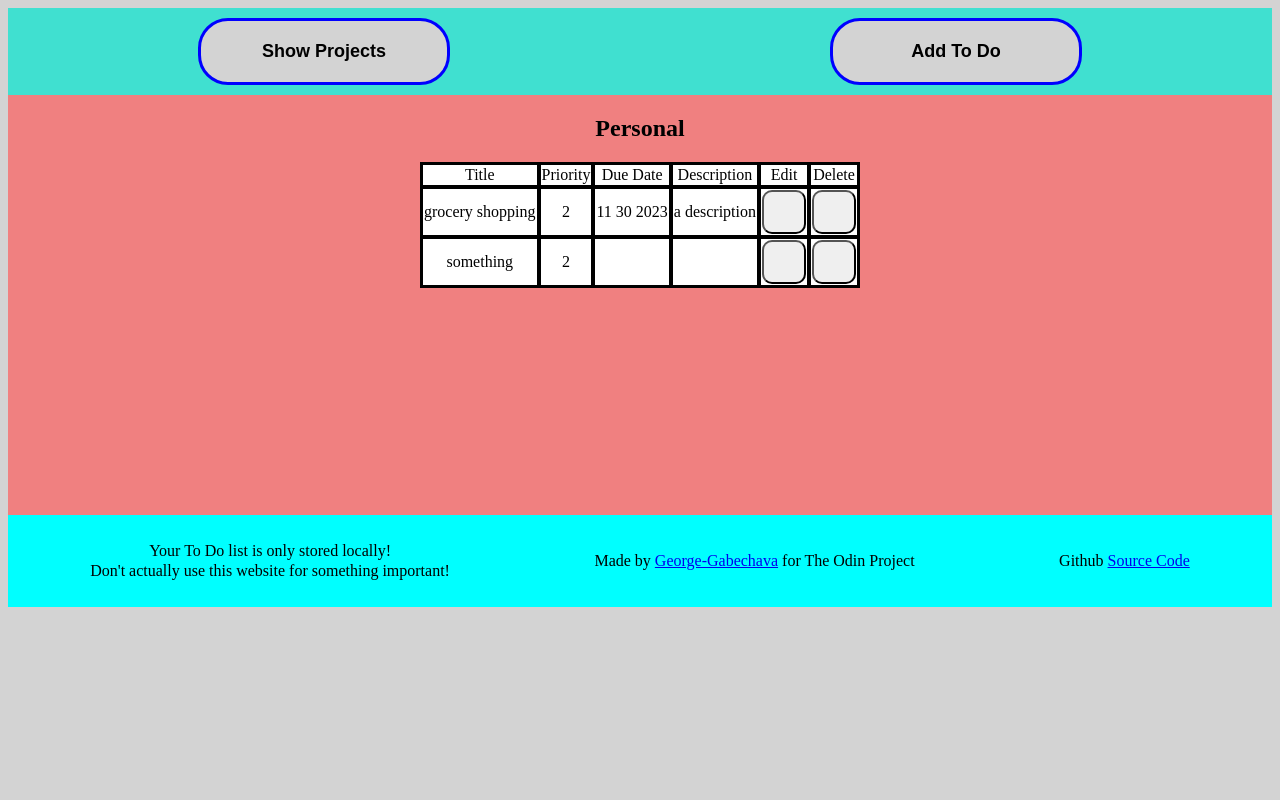
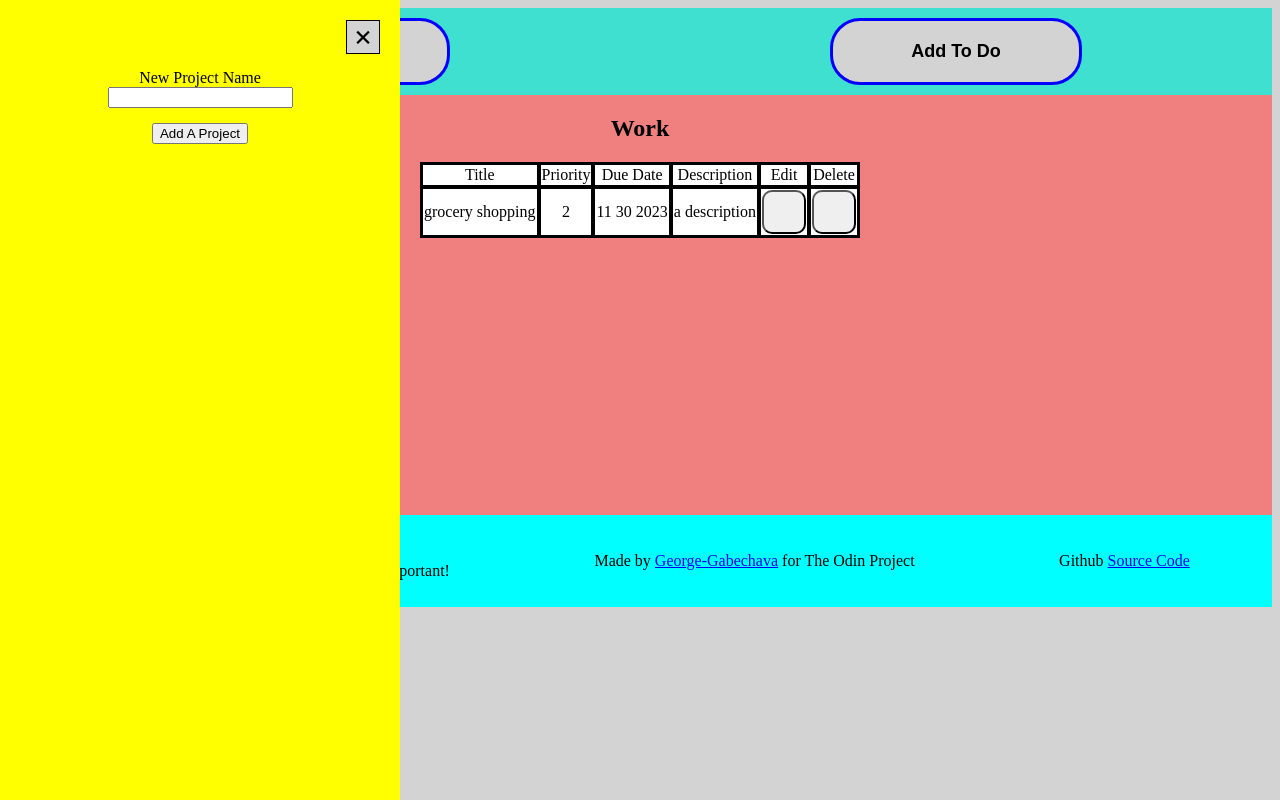
Before and after one commit to George-Gabechava/TOP-Todo-List, a website built with webpack: page dist/index.html in a window 1280 px wide. Built offline with nearby package versions, Linux system fonts and the light colour scheme.

Commit message:
click works to submit project, but not submit in js

```diff
--- a/src/main.js
+++ b/src/main.js
@@ -21,6 +21,9 @@ function createProject(name) {
 
 
     localStorage.setItem(projectName, JSON.stringify(taskList));
+    localStorage.setItem("Current Project", JSON.stringify(name));
+
+
 }
 
 //Currently selected project group
@@ -40,7 +43,11 @@ function currentProject() {
 
     //if localStorage is populated & available: select (most recent/first one?)
     if (localStorage.length > 0 && storageStatus == "available") {
-        return JSON.parse(localStorage.getItem("Current Project"));
+        const currentProject = JSON.parse(localStorage.getItem("Current Project"));
+
+        localStorage.setItem("Current Project", JSON.stringify(currentProject));
+
+        return currentProject;
     }
 
 
@@ -132,19 +139,32 @@ function assignTask(title, description, dueDate, priority) {
 //Add To Do Button
 const addToDoBtn = document.querySelector("#addToDo");
 const formPopup = document.querySelector("#todoForm");
-
 addToDoBtn.addEventListener('click', () => {
         formPopup.style.display = "block";
 });
 
-//Popup
+//Add show Projects Button
+const showProjectsBtn = document.querySelector("#showProjects");
+const projectsPopupForm = document.querySelector(".projectsPopup");
+
+showProjectsBtn.addEventListener('click', () => {
+    projectsPopupForm.style.display = "block";
+});
+
+//Popups Buttons
 const closeBtn = document.querySelector("#todoClose");
 closeBtn.addEventListener('click', () => {
     formPopup.style.display = "none";
 });
 
+const closeBtn2 = document.querySelector("#projectsClose");
+closeBtn2.addEventListener('click', () => {
+    projectsPopupForm.style.display = "none";
+});
+
 //submit form
 const todoForm = document.querySelector("#todoForm");
+
 todoForm.addEventListener("submit", (e) => {
     e.preventDefault();
     const formTitle = document.getElementById("taskTitle").value;
@@ -226,21 +246,41 @@ function addTaskUI(title, description, dueDate, priority) {
         let button2 = document.createElement('button');
         newCell6.append(button2);
     }
+    content.appendChild(table);
+}
 
+// Add Project UI
+const projectContent = document.getElementById("projectContent");
 
-    content.appendChild(table);
+const projectForm = document.querySelector("#addProjectForm");
+const submitProjectBtn = document.querySelector("#submitProject");
 
-}
+submitProjectBtn.addEventListener("click", (e) => {
+    e.preventDefault();
+    console.log("plz");
+
+});
+
+// function addProjectUI(name) {
+//     console.log(name);
+//     createProject(name);
+
+// }
 
 //Dummy Tasks for testing
 
 //Set Current Project on Home Page to Personal for testing
+
+// addProjectUI("Work");
+createProject("Work");
+
 currentProject();
+
 
 
 assignTask('grocery shopping', 'a description', "11 30 2023", 2);
 
-assignTask('something', '', "", 2);
+// assignTask('something', '', "", 2);
 
 
 // assignTask('Code this assignment', 'This TOP assignment', "11 01 2023", 2);
@@ -250,4 +290,5 @@ assignTask('something', '', "", 2);
 // window.task4 = assignTask('sleep 8 hours', 'zzz', '', 2);
 
 addTaskUI();
-console.log("final Personal parse",JSON.parse(localStorage.getItem("Personal")));
+console.log("final", localStorage);
+// console.log("final Personal parse",JSON.parse(localStorage.getItem("Personal")));
--- a/src/style.css
+++ b/src/style.css
@@ -149,10 +149,12 @@ body {
     justify-content: center;
     font-size: 2rem;
     font-weight: bolder;
+}
+
+#todoClose {
     align-self: flex-end;
     margin-top: 20px;
     margin-right: 20px;
-
 }
 
 #submitTodo {
@@ -172,6 +174,42 @@ body {
     height: 100%;
     margin-bottom: 10px;
     padding: 7px;
+}
+
+/* Show Projects Popup Styling */
+.projectsPopup {
+    background-color: yellow;
+    position: absolute;
+    top: 0px;
+    left: 0px;
+    height: 100vh;
+    width: 50vh;
+}
+
+.formContainer2 {
+    display: flex;
+    justify-content: center;
+    flex-direction: column;
+}
+
+.projectContainer {
+    display: flex;
+    align-items: center;
+    flex-direction: column;
+}
+
+#addProject {
+    flex: 0;
+    margin-top: 20px;
+    width: 150px;
+    height: 100px;
+}
+
+#projectsClose {
+    margin-right: 20px;
+    align-self: flex-end;
+    margin-top: 20px;
+    margin-right: 20px;
 }
 
 /* Content Styling */
```
Also changed, not shown: dist/bundle.js, dist/index.html.
